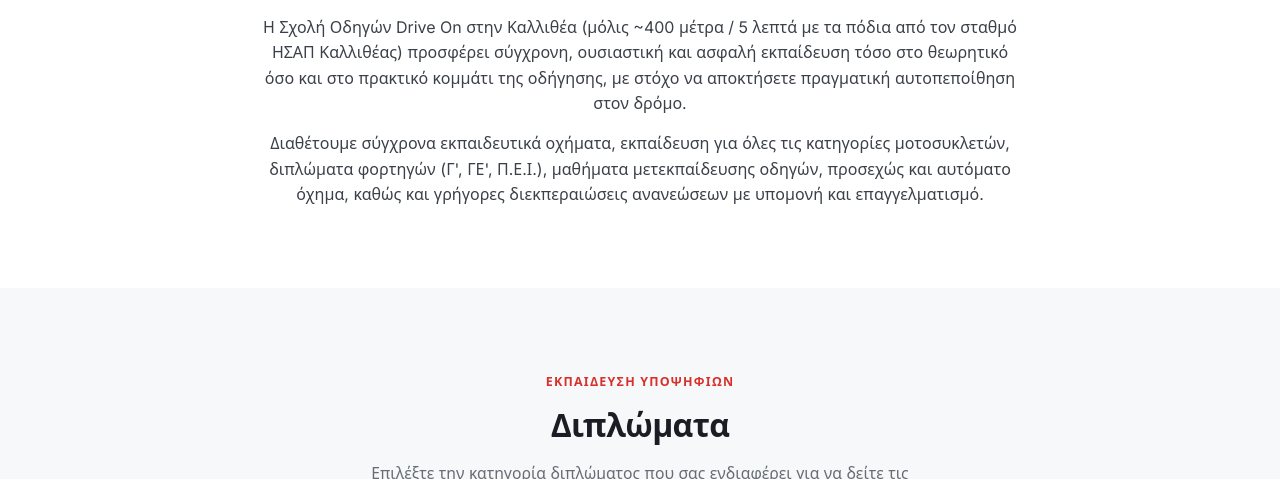
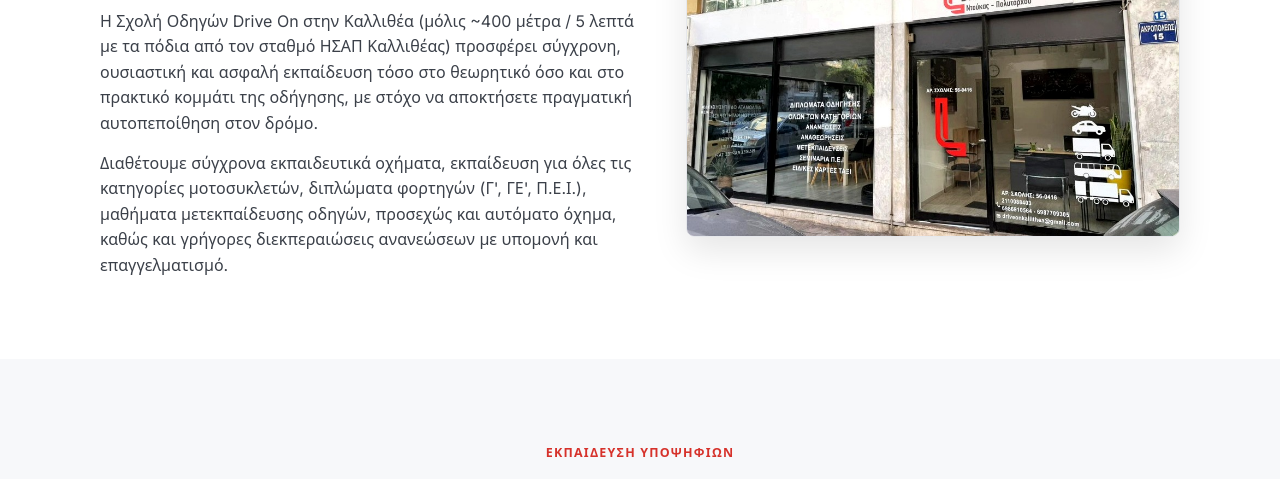
Before and after one commit to aleksey587/driveonkallithea, a plain HTML site: page index.html in a window 1280 px wide. Shown: the part 808-1287 px from the top of the page. Drawn offline with Linux system fonts and the light colour scheme.

Commit message:
Add retouched storefront photo to About section

```diff
--- a/index.html
+++ b/index.html
@@ -426,10 +426,15 @@
       font-size: 0.98rem;
     }
 
+    .about-grid {
+      display: grid;
+      grid-template-columns: 1.05fr 0.95fr;
+      gap: 40px;
+      align-items: center;
+    }
+
     .about-body {
-      max-width: 760px;
-      margin: 0 auto;
-      text-align: center;
+      text-align: left;
     }
 
     .about-body p {
@@ -440,6 +445,30 @@
 
     .about-body p:last-child {
       margin-bottom: 0;
+    }
+
+    .about-photo {
+      border-radius: 8px;
+      overflow: hidden;
+      box-shadow: 0 14px 34px rgba(0, 0, 0, 0.1);
+      border: 1px solid var(--line);
+    }
+
+    .about-photo img {
+      width: 100%;
+      height: auto;
+      display: block;
+    }
+
+    @media (max-width: 860px) {
+      .about-grid {
+        grid-template-columns: 1fr;
+        gap: 28px;
+      }
+
+      .about-body {
+        text-align: center;
+      }
     }
 
     /* =========================================================
@@ -1344,13 +1373,19 @@
        ========================================================= -->
   <section id="about">
     <div class="wrap">
-      <div class="section-head" style="margin-bottom: 24px;">
-        <span class="eyebrow">Ντούκας &amp; Πολυτάρχου &middot; Καλλιθέα</span>
-        <h2>Σχολή Οδηγών Drive On</h2>
-      </div>
-      <div class="about-body">
-        <p>Η Σχολή Οδηγών Drive On στην Καλλιθέα (μόλις ~400 μέτρα / 5 λεπτά με τα πόδια από τον σταθμό ΗΣΑΠ Καλλιθέας) προσφέρει σύγχρονη, ουσιαστική και ασφαλή εκπαίδευση τόσο στο θεωρητικό όσο και στο πρακτικό κομμάτι της οδήγησης, με στόχο να αποκτήσετε πραγματική αυτοπεποίθηση στον δρόμο.</p>
-        <p>Διαθέτουμε σύγχρονα εκπαιδευτικά οχήματα, εκπαίδευση για όλες τις κατηγορίες μοτοσυκλετών, διπλώματα φορτηγών (Γ&apos;, ΓΕ&apos;, Π.Ε.Ι.), μαθήματα μετεκπαίδευσης οδηγών, προσεχώς και αυτόματο όχημα, καθώς και γρήγορες διεκπεραιώσεις ανανεώσεων με υπομονή και επαγγελματισμό.</p>
+      <div class="about-grid">
+        <div class="about-body">
+          <span class="eyebrow">Ντούκας &amp; Πολυτάρχου &middot; Καλλιθέα</span>
+          <h2 style="margin-bottom: 18px;">Σχολή Οδηγών Drive On</h2>
+          <p>Η Σχολή Οδηγών Drive On στην Καλλιθέα (μόλις ~400 μέτρα / 5 λεπτά με τα πόδια από τον σταθμό ΗΣΑΠ Καλλιθέας) προσφέρει σύγχρονη, ουσιαστική και ασφαλή εκπαίδευση τόσο στο θεωρητικό όσο και στο πρακτικό κομμάτι της οδήγησης, με στόχο να αποκτήσετε πραγματική αυτοπεποίθηση στον δρόμο.</p>
+          <p>Διαθέτουμε σύγχρονα εκπαιδευτικά οχήματα, εκπαίδευση για όλες τις κατηγορίες μοτοσυκλετών, διπλώματα φορτηγών (Γ&apos;, ΓΕ&apos;, Π.Ε.Ι.), μαθήματα μετεκπαίδευσης οδηγών, προσεχώς και αυτόματο όχημα, καθώς και γρήγορες διεκπεραιώσεις ανανεώσεων με υπομονή και επαγγελματισμό.</p>
+        </div>
+        <div class="about-photo">
+          <img
+            src="driveon-assets/storefront_driveon.jpg"
+            alt="Πρόσοψη Σχολής Οδηγών Drive On - Φιλαρέτου 129 &amp; Ακροπόλεως 15, Καλλιθέα"
+          />
+        </div>
       </div>
     </div>
   </section>
```
Also changed, not shown: driveon-assets/storefront_driveon.jpg (added).
